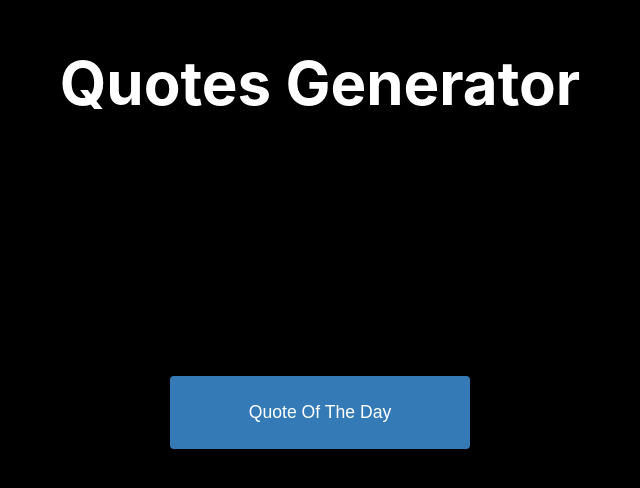
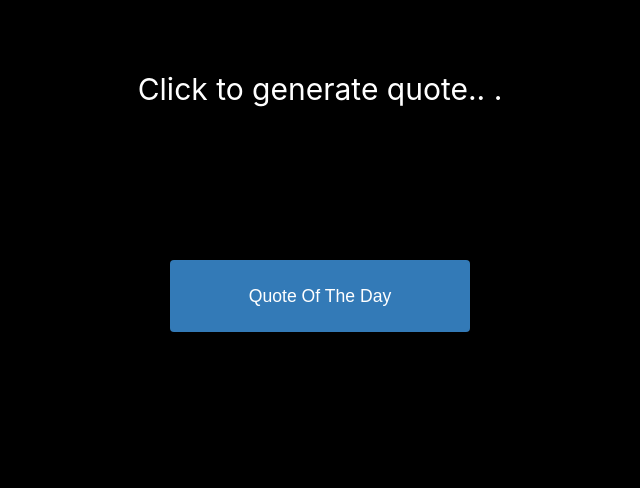
Before and after one commit to pravin-yadav/Quotes-Generator-Reactjs, a React (Create React App) app: page / in a window 1280 px wide. Shown: the part 210-698 px from the top of the page, without its empty margins (320-960 px from the left). Built offline with nearby package versions, Linux system fonts and the light colour scheme.

Commit message:
Added api to fetch Quote of the day.

```diff
--- a/src/App.css
+++ b/src/App.css
@@ -8,7 +8,7 @@
   color: white;
   font-size: 30px;
   padding: 25px 5px;
-  margin: 15% auto;
+  margin: 20% auto 10%;
 }
 
 button {
--- a/src/QuotesGen.js
+++ b/src/QuotesGen.js
@@ -1,14 +1,29 @@
 import React from 'react';
+import axios from 'axios';
 
 class QuotesGen extends React.Component{
+    state= {
+        quotes: [],
+        hasQuote: false
+    }
+    fetchQuotes = (e) => {
+        e.preventDefault();
+        axios.get('https://quotes.rest/qod?language=en').then(response => {
+            this.setState({quotes: response.data.contents.quotes, hasQuote: true})
+        }).catch(error => {
+            console.log(error)
+        })
+    }
     render(){
+        const { quotes,hasQuote } = this.state || [];
+        let quote = quotes.map(quote => quote.quote);
         return(
             <React.Fragment>
-                <div class="quote">
-                    <h1>Quotes Generator</h1>
+                <div className="quote">
+                    {hasQuote ? quote : "Click to generate quote.. ."}
                 </div>
 
-                <button type="submit" onClick="refreshPage()">
+                <button type="button" onClick={this.fetchQuotes}>
                     Quote Of The Day
                 </button>
             </React.Fragment>
```
Also changed, not shown: 1 other file (tests, documents, lock files or other folders).
